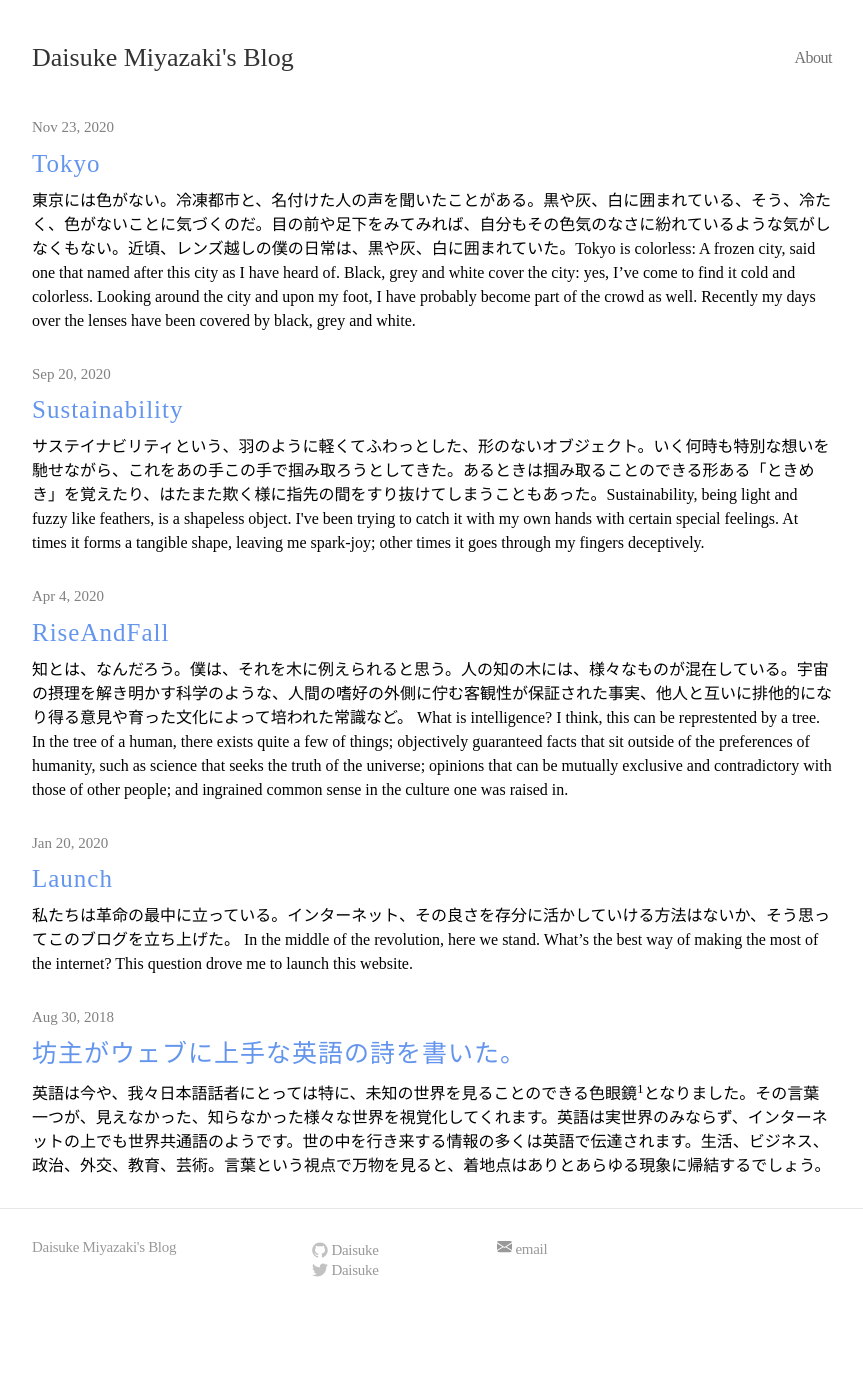
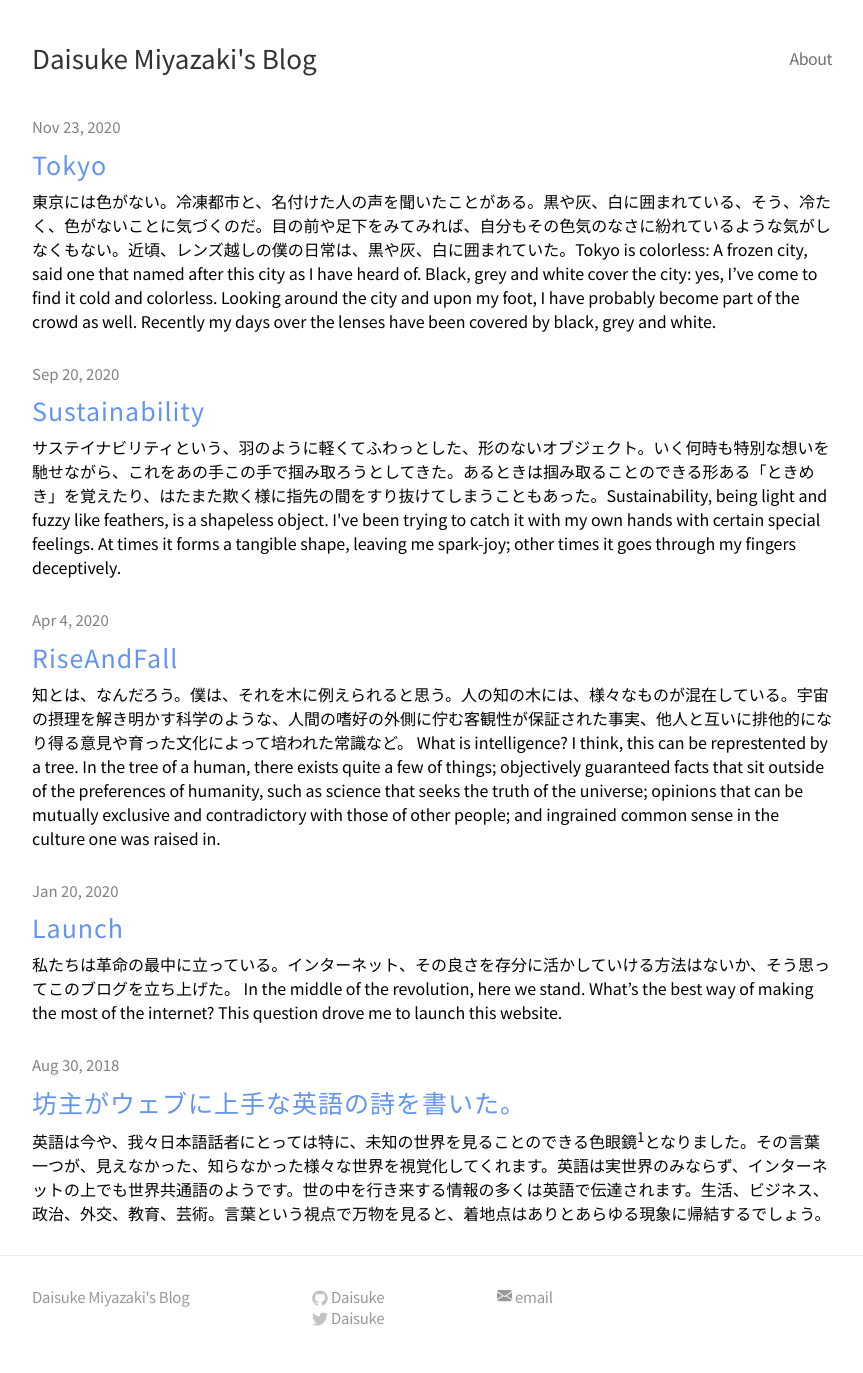
Before and after one commit to DaisukeMiyazaki/DaisukeMiyazaki.github.io, a Jekyll site: the page built from index.html, in a window 1280 px wide. Shown: the whole page, without its empty margins (208-1071 px from the left). Built offline with Jekyll 4.4.1, drawn with Linux system fonts in a browser that asks for light colours; before the commit the page ends 1324 px from its top, so only the background shows below that.

Commit message:
Changed font to Noto Sans JP

```diff
--- a/_includes/head.html
+++ b/_includes/head.html
@@ -6,6 +6,8 @@
 
     <!--costom CSS-->
     <link rel="stylesheet" type="text/css" href="/css/main.css">
+    <link rel="preconnect" href="https://fonts.gstatic.com">
+    <link href="https://fonts.googleapis.com/css2?family=Noto+Sans+JP&display=swap" rel="stylesheet">
 
     <!-- Global site tag (gtag.js) - Google Analytics -->
     <script async src="https://www.googletagmanager.com/gtag/js?id=UA-179525980-1"></script>
--- a/css/main.css
+++ b/css/main.css
@@ -10,9 +10,8 @@
 }
 
 html, body { height: 100%; }
-.body {
-    /*font-family: Helvetica,"Osaka", "メイリオ", "Meiryo", "ＭＳ Ｐゴシック", "MS PGothic", sans-serif,"ヒラギノ角ゴ Pro W3", "Hiragino Kaku Gothic Pro";*/
-    font-family: -apple-system,BlinkMacSystemFont,Segoe UI,Roboto,Oxygen-Sans,Ubuntu,Cantarell,Open Sans,Helvetica Neue,sans-serif;
+body, body * {
+  font-family: 'Noto Sans JP', sans-serif;
 }
 
 a { text-decoration: none; color: #999; }
```
